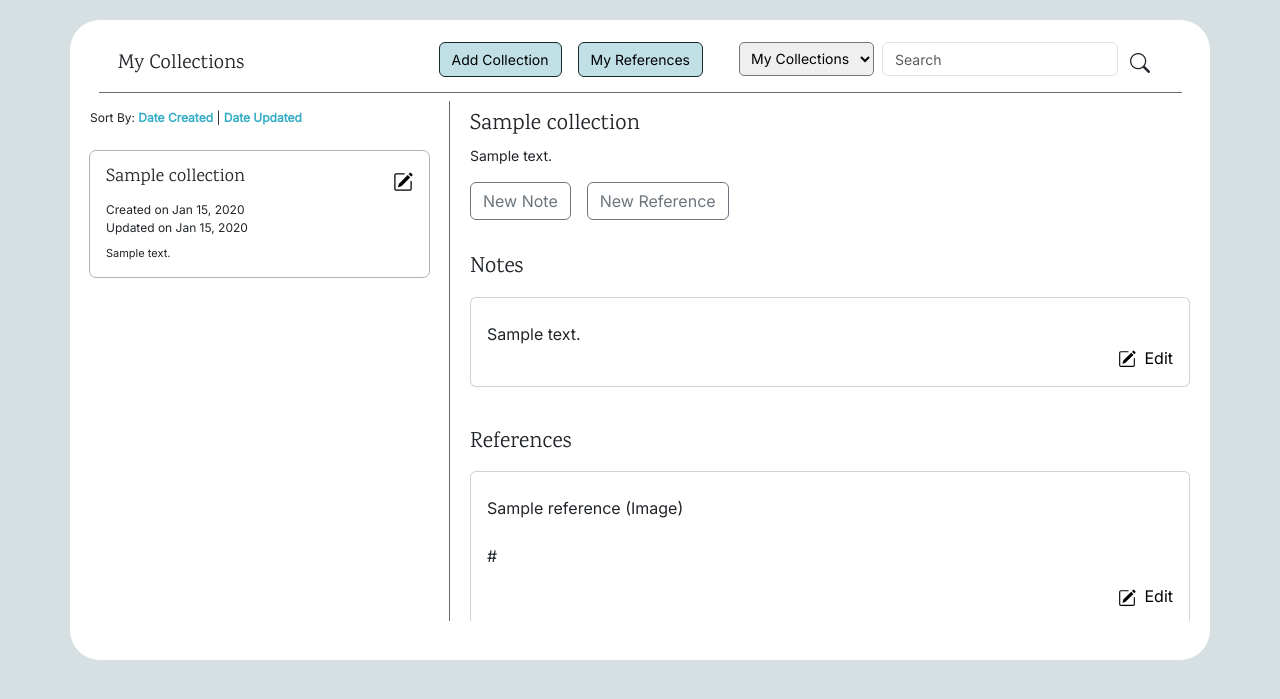
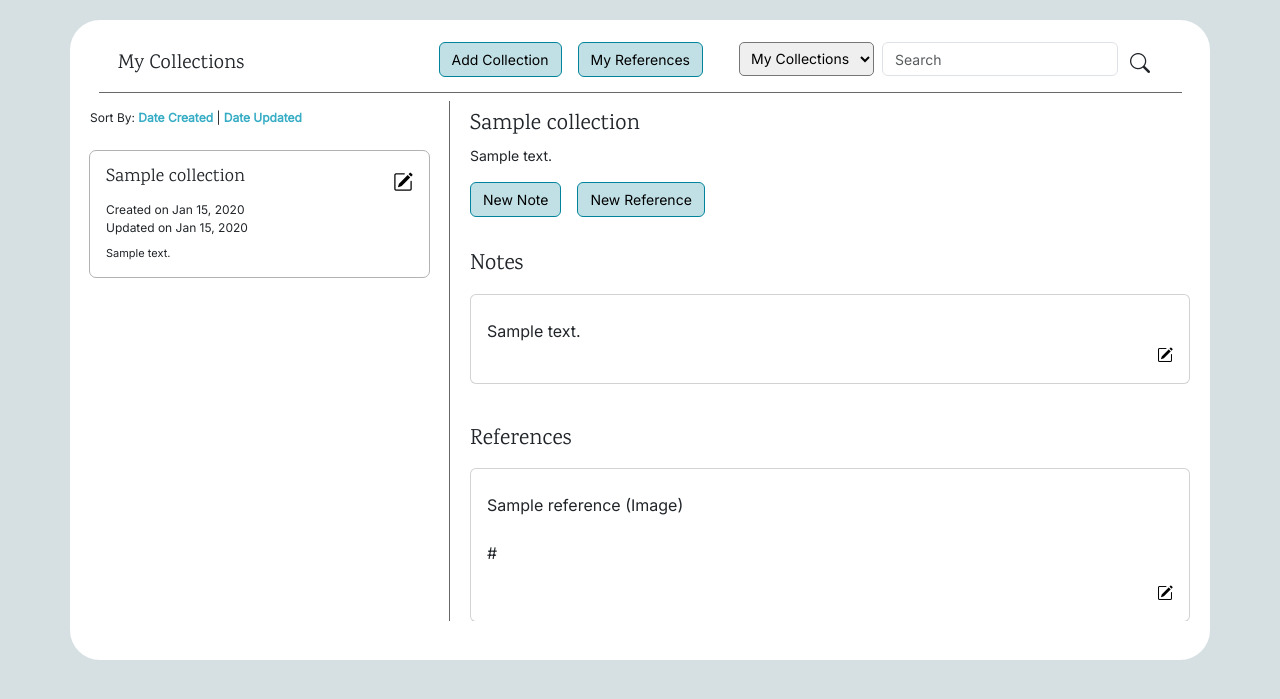
Before and after one commit to AbigailDawson/notealong, a Django app: page /collections/1/ in a window 1280 px wide. Shown: the part 84-783 px from the top of the page. Run offline with Django 5.2, Linux system fonts and the light colour scheme; a user stored in the database is signed in; tables that the repository leaves empty hold one stand-in row (values such as "Sample post"); some libraries are stand-ins or nearby versions.

Commit message:
Replace remaining SVG icons with direct i tags

```diff
--- a/main_app/static/css/style.css
+++ b/main_app/static/css/style.css
@@ -111,7 +111,7 @@ nav.stroke ul li a:hover:after {
 
 .btn-blu {
   font-size: 14px;
-  border: 1px solid var(--drk-blu);
+  border: 1px solid var(--blu-pop-med);
   outline: none;
   background-color: var(--blu-pop);
   color: var(--text);
@@ -119,7 +119,7 @@ nav.stroke ul li a:hover:after {
 }
 
 .btn-blu:hover {
-  border: 1px solid var(--drk-blu);
+  border: 1px solid var(--blu-pop-bright);
   background-color: var(--blu-pop-lt);
   color: var(--text);
   transform: scale(1.05);
--- a/main_app/templates/collections/detail.html
+++ b/main_app/templates/collections/detail.html
@@ -6,8 +6,8 @@
     <h2 class="collection-detail-title">{{ collection.name }}</h2>
     <p class="collection-detail-desc">{{ collection.description }}</p>
     <div class="d-flex">
-        <a role="btn" class="btn btn-outline-secondary btn-md me-3" href="{% url 'notes_create' collection.id %}">New Note</a>
-        <a role="btn" class="btn btn-outline-secondary btn-md" href="{% url 'references_create' collection.id %}">New Reference</a>
+        <a role="btn" class="btn btn-blu me-3" href="{% url 'notes_create' collection.id %}">New Note</a>
+        <a role="btn" class="btn btn-blu" href="{% url 'references_create' collection.id %}">New Reference</a>
     </div>
 
     <div class="mt-4">
@@ -22,10 +22,7 @@
                     {% endautoescape %}
                 </div>
                 <div class="d-flex justify-content-end">
-                    <a href="{% url 'notes_update' collection.id note.id %}"><svg xmlns="http://www.w3.org/2000/svg" width="18" height="18" fill="currentColor" class="bi bi-pencil-square icon me-2" viewBox="0 0 16 16">
-                        <path d="M15.502 1.94a.5.5 0 0 1 0 .706L14.459 3.69l-2-2L13.502.646a.5.5 0 0 1 .707 0l1.293 1.293zm-1.75 2.456-2-2L4.939 9.21a.5.5 0 0 0-.121.196l-.805 2.414a.25.25 0 0 0 .316.316l2.414-.805a.5.5 0 0 0 .196-.12l6.813-6.814z"/>
-                        <path fill-rule="evenodd" d="M1 13.5A1.5 1.5 0 0 0 2.5 15h11a1.5 1.5 0 0 0 1.5-1.5v-6a.5.5 0 0 0-1 0v6a.5.5 0 0 1-.5.5h-11a.5.5 0 0 1-.5-.5v-11a.5.5 0 0 1 .5-.5H9a.5.5 0 0 0 0-1H2.5A1.5 1.5 0 0 0 1 2.5z"/>
-                      </svg>Edit</a>
+                    <a href="{% url 'notes_update' collection.id note.id %}"><i class="bi bi-pencil-square"></i></a>
                 </div>
             </div>
 
@@ -42,10 +39,7 @@
                 <p class="mt-2">{{ reference.name }} ({{ reference.get_type_display }})</p>
                 <p class="mt-2">{{ reference.url }}</p>
                 <div class="d-flex justify-content-end">
-                    <a href="{% url 'references_update' collection.id reference.id %}"><svg xmlns="http://www.w3.org/2000/svg" width="18" height="18" fill="currentColor" class="bi bi-pencil-square icon me-2" viewBox="0 0 16 16">
-                        <path d="M15.502 1.94a.5.5 0 0 1 0 .706L14.459 3.69l-2-2L13.502.646a.5.5 0 0 1 .707 0l1.293 1.293zm-1.75 2.456-2-2L4.939 9.21a.5.5 0 0 0-.121.196l-.805 2.414a.25.25 0 0 0 .316.316l2.414-.805a.5.5 0 0 0 .196-.12l6.813-6.814z"/>
-                        <path fill-rule="evenodd" d="M1 13.5A1.5 1.5 0 0 0 2.5 15h11a1.5 1.5 0 0 0 1.5-1.5v-6a.5.5 0 0 0-1 0v6a.5.5 0 0 1-.5.5h-11a.5.5 0 0 1-.5-.5v-11a.5.5 0 0 1 .5-.5H9a.5.5 0 0 0 0-1H2.5A1.5 1.5 0 0 0 1 2.5z"/>
-                      </svg>Edit</a>
+                    <a href="{% url 'references_update' collection.id reference.id %}"><i class="bi bi-pencil-square"></i></a>
                 </div>
             </div>
             {% endfor %}
--- a/main_app/templates/search_results/detail.html
+++ b/main_app/templates/search_results/detail.html
@@ -18,8 +18,8 @@
     <p class="collection-detail-desc">{{ collection.description }}</p>
     {% if collection.user == user %}
         <div class="d-flex">
-            <a role="btn" class="btn btn-outline-secondary btn-md me-3" href="{% url 'notes_create' collection.id %}">New Note</a>
-            <a role="btn" class="btn btn-outline-secondary btn-md" href="{% url 'references_create' collection.id %}">New Reference</a>
+            <a role="btn" class="btn btn-blu me-3" href="{% url 'notes_create' collection.id %}">New Note</a>
+            <a role="btn" class="btn btn-blu" href="{% url 'references_create' collection.id %}">New Reference</a>
         </div>
     {% endif %}
     <div class="mt-4">
```
